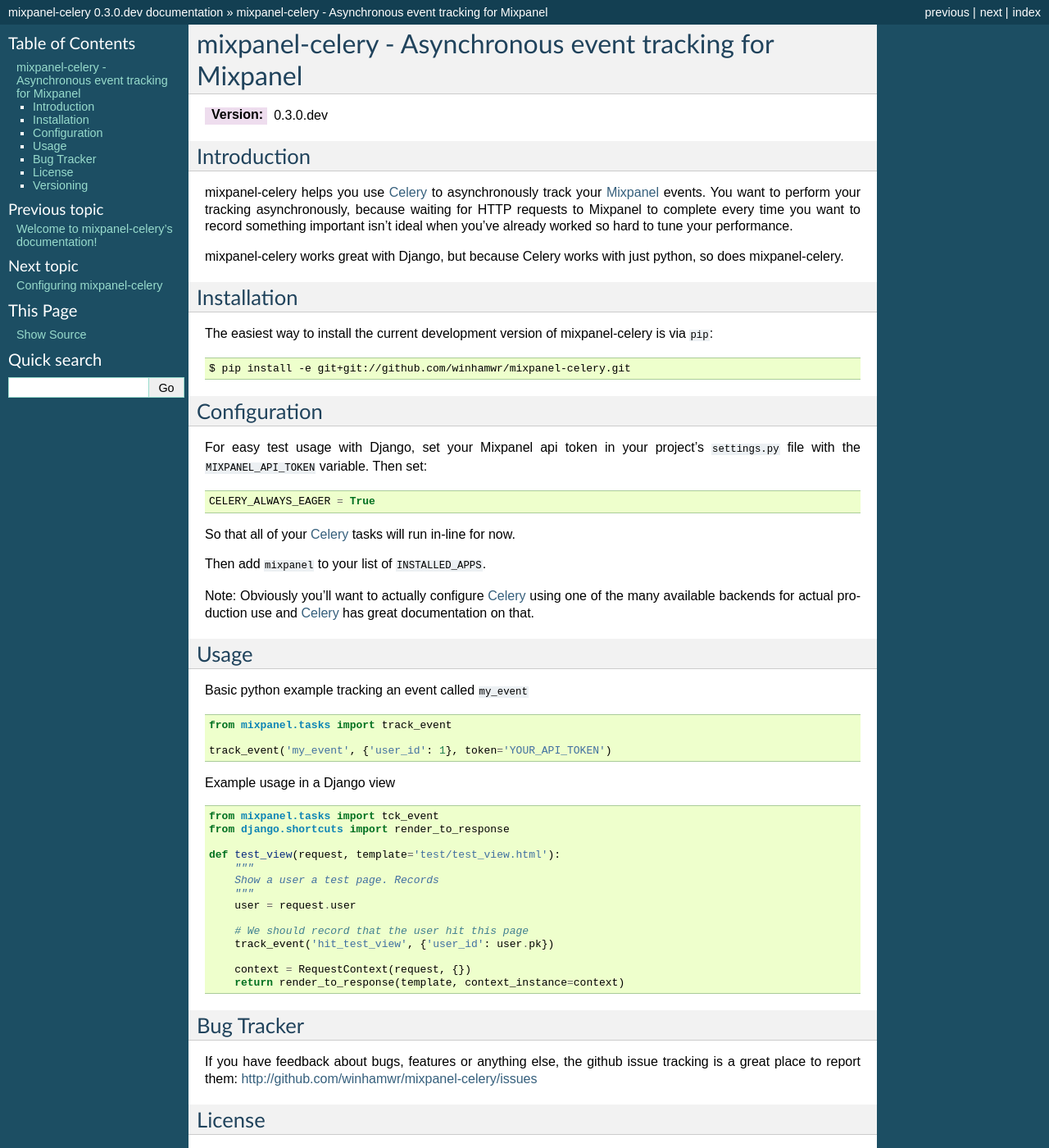
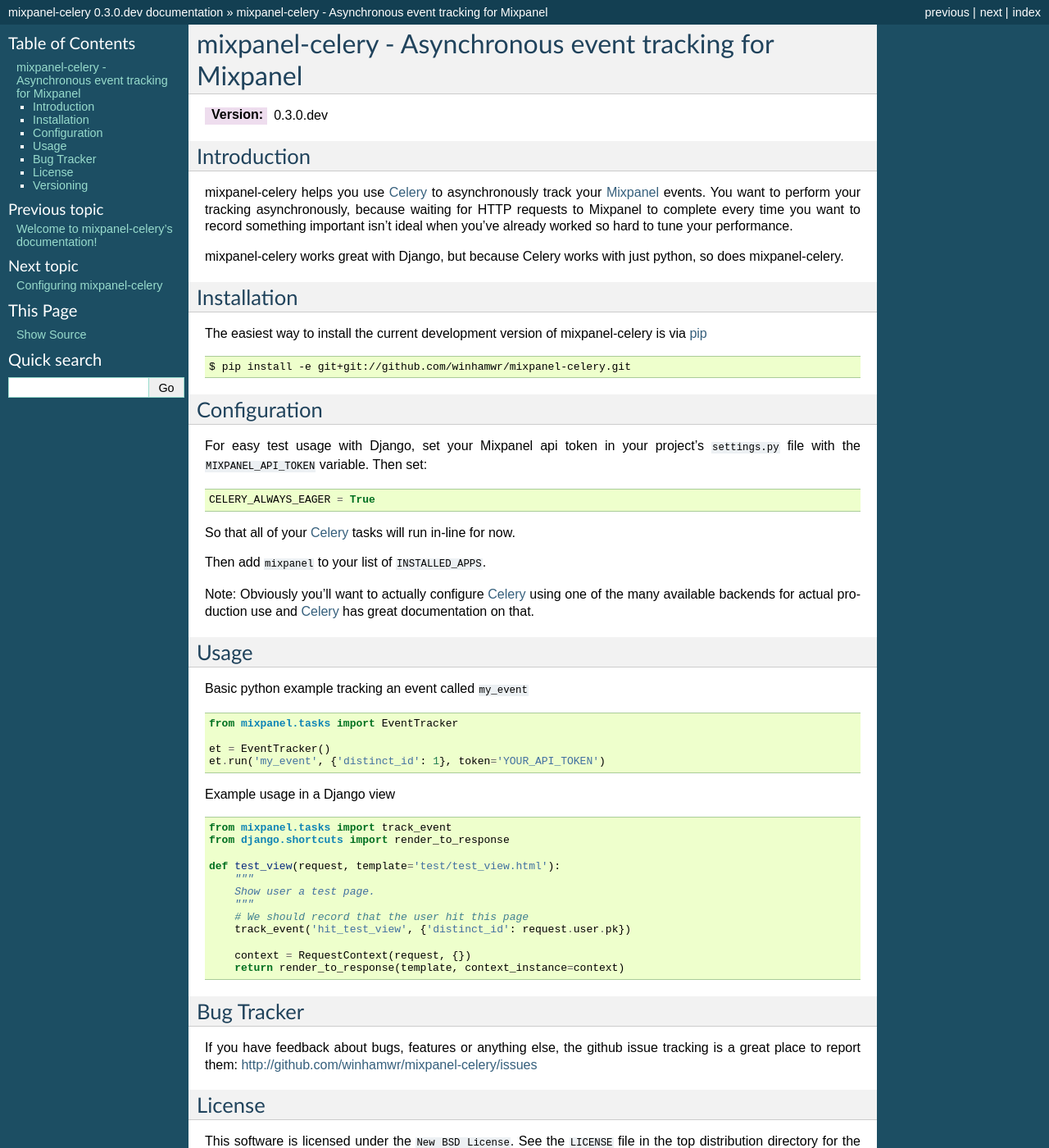
Before and after one commit to winhamwr/mixpanel-celery, a Sphinx documentation site: the page built from docs/introduction.rst, in a window 1280 px wide and 1400 px high. Shown: the whole window at 82% size. Built offline with Sphinx 7.4.7, drawn with Linux system fonts in a browser that asks for light colours.

Commit message:
Cleaned up code examples in introduction

```diff
--- a/docs/introduction.rst
+++ b/docs/introduction.rst
@@ -19,7 +19,9 @@
 ============
 
 The easiest way to install the current development version of mixpanel-celery is
-via ``pip``::
+via `pip`_
+
+.. code-block:: bash
 
     $ pip install -e git+git://github.com/winhamwr/mixpanel-celery.git
 
@@ -47,26 +49,25 @@
 
 .. code-block:: python
 
-    from mixpanel.tasks import track_event
+    from mixpanel.tasks import EventTracker
 
-    track_event('my_event', {'user_id': 1}, token='YOUR_API_TOKEN')
+    et = EventTracker()
+    et.run('my_event', {'distinct_id': 1}, token='YOUR_API_TOKEN')
 
 
 Example usage in a Django view
 
 .. code-block:: python
 
-    from mixpanel.tasks import tck_event
+    from mixpanel.tasks import track_event
     from django.shortcuts import render_to_response
 
     def test_view(request, template='test/test_view.html'):
         """
-        Show a user a test page. Records
+        Show user a test page.
         """
-        user = request.user
-
         # We should record that the user hit this page
-        track_event('hit_test_view', {'user_id': user.pk})
+        track_event('hit_test_view', {'distinct_id': request.user.pk})
 
         context = RequestContext(request, {})
         return render_to_response(template, context_instance=context)
```
Also changed, not shown: other parts of docs/introduction.rst (+1 -0 lines).
